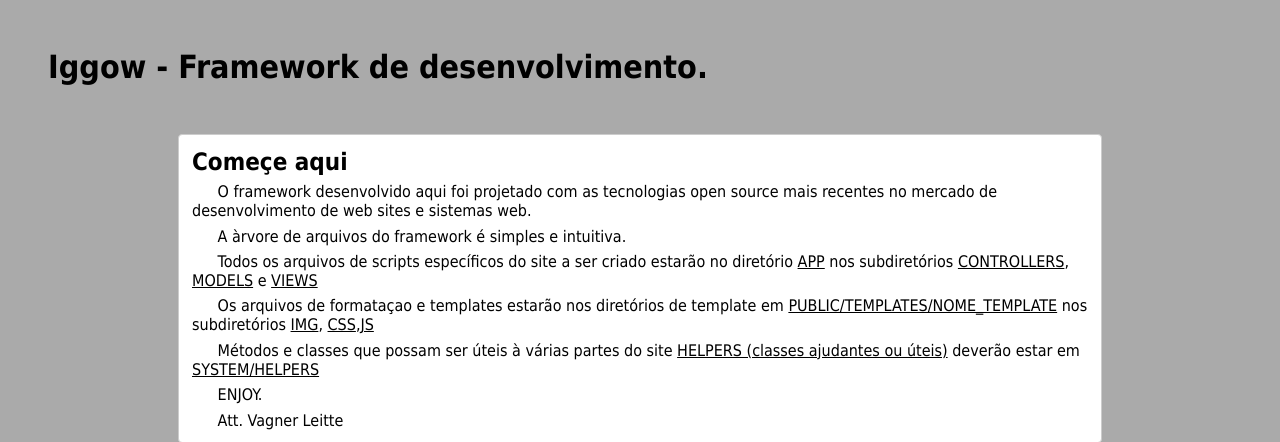
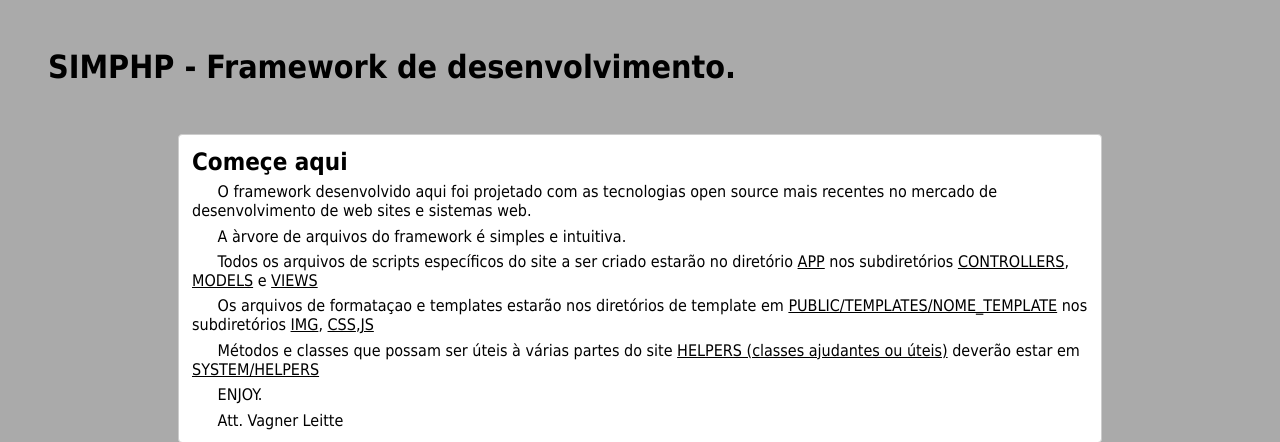
Before and after one commit to vagnerleitte/simphp, a PHP site: page / in a window 1280 px wide. Shown: the top 442 px of the page. Run offline with PHP 8.4, Linux system fonts and the light colour scheme.

Commit message:
Update Framework.phtml

```diff
--- a/framework/app/views/Framework.phtml
+++ b/framework/app/views/Framework.phtml
@@ -7,7 +7,7 @@
 		Remove this if you use the .htaccess -->
 		<meta http-equiv="X-UA-Compatible" content="IE=edge,chrome=1" />
 
-		<title>Iggow</title>
+		<title>SIMPHP</title>
 		<meta name="description" content="" />
 		<meta name="author" content="Vagner" />
 
@@ -49,7 +49,7 @@
 	<body>
 		<div>
 			<header>
-				<h1>Iggow - Framework de desenvolvimento.</h1>
+				<h1>SIMPHP - Framework de desenvolvimento.</h1>
 			</header>
 			<nav>
 				<div class="simple">
```
